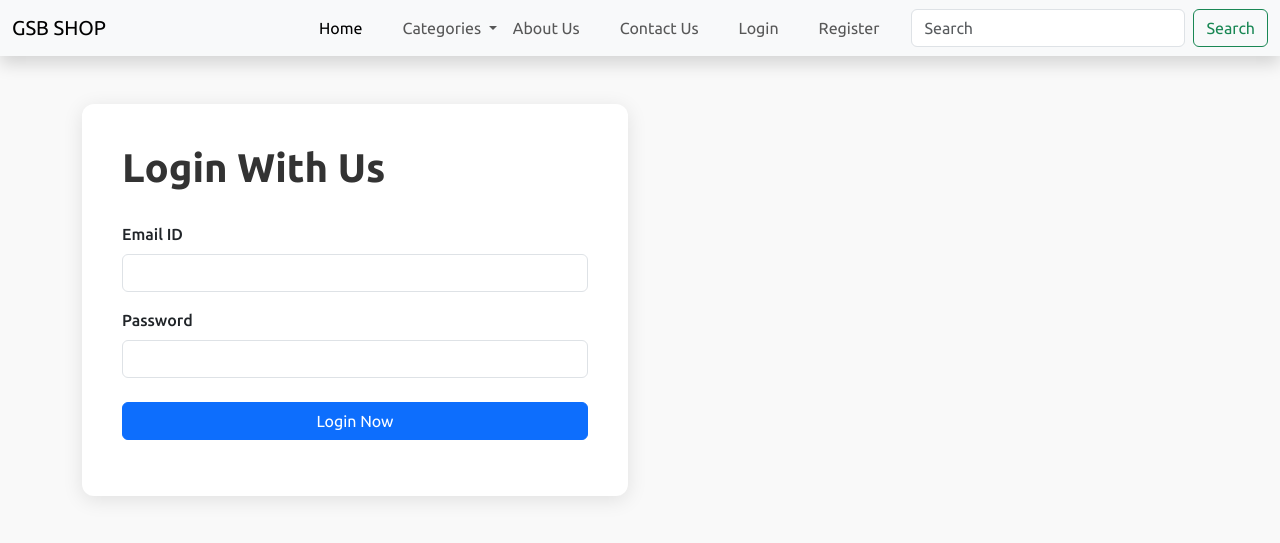
After one commit to GS-Bishwasa/GSBSHOP, a PHP site: page /login.php in a window 1280 px wide. The commit adds this page. Shown: the top 543 px of the page. Run offline with PHP 8.4, Linux system fonts and the light colour scheme; data that the repository does not hold is empty; some libraries are stand-ins or nearby versions.

Commit message:
Login Functionality

```diff
--- a/element/nav.php
+++ b/element/nav.php
@@ -36,12 +36,28 @@
                 <li class="nav-item me-4">
                     <a class="nav-link" href="#">Contact Us</a>
                 </li>
+
+                <?php
+                if (empty($_COOKIE['_aut_ui'])) {
+                    echo '
     <li class="nav-item me-4">
-                    <a class="nav-link" href="#">Login</a>
+        <a class="nav-link" href="login.php">Login</a>
     </li>
     <li class="nav-item me-4">
-                    <a class="nav-link" href="#">Register</a>
+        <a class="nav-link" href="register.php">Register</a>
+    </li>';
+                } else {
+                    echo '
+    <li class="nav-item me-4">
+        <a class="nav-link" href="order.php">My Order</a>
     </li>
+    <li class="nav-item me-4">
+        <a class="nav-link" href="signout.php">Sign Out</a>
+    </li>';
+                }
+                ?>
+
+
             </ul>
             <form class="d-flex">
                 <input class="form-control me-2" type="search" placeholder="Search" aria-label="Search">
--- /dev/null
+++ b/login.php
@@ -0,0 +1,136 @@
+<?php require "php/db.php"; ?>
+<!DOCTYPE html>
+<html lang="en">
+
+<head>
+    <meta charset="UTF-8" />
+    <meta name="viewport" content="width=device-width, initial-scale=1.0" />
+    <title>Register | MyApp</title>
+
+    <!-- Bootstrap -->
+    <link href="https://cdn.jsdelivr.net/npm/bootstrap@5.3.3/dist/css/bootstrap.min.css" rel="stylesheet" />
+    <script src="https://cdn.jsdelivr.net/npm/bootstrap@5.3.3/dist/js/bootstrap.bundle.min.js"></script>
+
+    <!-- jQuery (Loaded before your script) -->
+    <script src="https://ajax.googleapis.com/ajax/libs/jquery/3.7.1/jquery.min.js"></script>
+
+    <!-- Google Fonts -->
+    <link href="https://fonts.googleapis.com/css2?family=Ubuntu:wght@400;500;700&display=swap" rel="stylesheet">
+
+    <!-- Font Awesome -->
+    <link rel="stylesheet" href="https://cdnjs.cloudflare.com/ajax/libs/font-awesome/6.6.0/css/all.min.css" />
+
+    <!-- Custom Styles -->
+    <style>
+        body {
+            font-family: 'Ubuntu', sans-serif;
+            background-color: #f9f9f9;
+        }
+
+        .register-container {
+            background-color: #fff;
+            padding: 40px;
+            border-radius: 12px;
+            box-shadow: 0 4px 20px rgba(0, 0, 0, 0.1);
+        }
+
+        .register-heading {
+            font-weight: 700;
+            margin-bottom: 30px;
+            color: #333;
+        }
+
+        label {
+            font-weight: 500;
+        }
+
+        .right-panel img {
+            width: 100%;
+            border-radius: 10px;
+        }
+
+        .form-control:focus {
+            border-color: #0d6efd;
+            box-shadow: none;
+        }
+    </style>
+</head>
+
+<body>
+
+    <?php require("element/nav.php"); ?>
+
+    <div class="container py-5">
+        <div class="row align-items-center">
+            <div class="col-md-6">
+                <div class="register-container">
+                    <h1 class="register-heading">
+                        Login With Us</h1>
+
+                    <!-- 🛠️ Add method="post" and id for easier JS binding -->
+                    <form class="login_frm" id="loginForm" method="post">
+                        <div class="mb-3">
+                            <label for="email" class="form-label">Email ID</label>
+                            <input type="email" id="email" name="email" class="form-control" required>
+                        </div>
+                        <div class="mb-4">
+                            <label for="password" class="form-label">Password</label>
+                            <input type="password" id="password" name="password" class="form-control" required>
+                        </div>
+                        <button type="submit" class="btn btn-primary w-100 r_btn">Login Now</button>
+                        <div class="mt-3 text-success" id="successMsg"></div>
+                        <div class="mt-3 text-danger" id="errorMsg"></div>
+                    </form>
+
+                </div>
+            </div>
+
+            <div class="col-md-6 d-none d-md-block right-panel">
+                <!-- Optional Image -->
+                <!-- <img src="https://source.unsplash.com/600x400/?team,join,people" alt="Register Illustration" /> -->
+            </div>
+        </div>
+    </div>
+
+    <!-- ✅ Proper AJAX Script -->
+    <script>
+        $(document).ready(function () {
+            $("#loginForm").on("submit", function (e) {
+                e.preventDefault();
+                $("#successMsg").text('');
+                $("#errorMsg").text('');
+
+                $.ajax({
+                    type: "POST",
+                    url: "php/s_login.php",
+                    data: new FormData(this),
+                    processData: false,
+                    contentType: false,
+                    beforeSend: function () {
+                        $(".r_btn").html("Please Wait...");
+                        $(".r_btn").attr("disabled", true);
+                    },
+                    success: function (response) {
+                        $(".r_btn").html("Login Now");
+                        $(".r_btn").removeAttr("disabled");
+                        alert(response);
+                        if (response.trim() === "success") {
+                           location.href = "index.php"
+                        } else {
+                            $("#errorMsg").text(response);
+                        }
+                    },
+                    error: function (xhr, status, error) {
+                        $(".r_btn").html("Register Now");
+                        $(".r_btn").removeAttr("disabled");
+                        $("#errorMsg").text("Something went wrong: " + error);
+                        console.error("AJAX Error:", status, error);
+                    }
+                });
+            });
+        });
+    </script>
+
+</body>
+
+</html>
```
Also changed, not shown: php/s_login.php (added, +25 -0 lines), signout.php (added, +7 -0 lines). Lines whose indentation alone changed are shown as unchanged.
